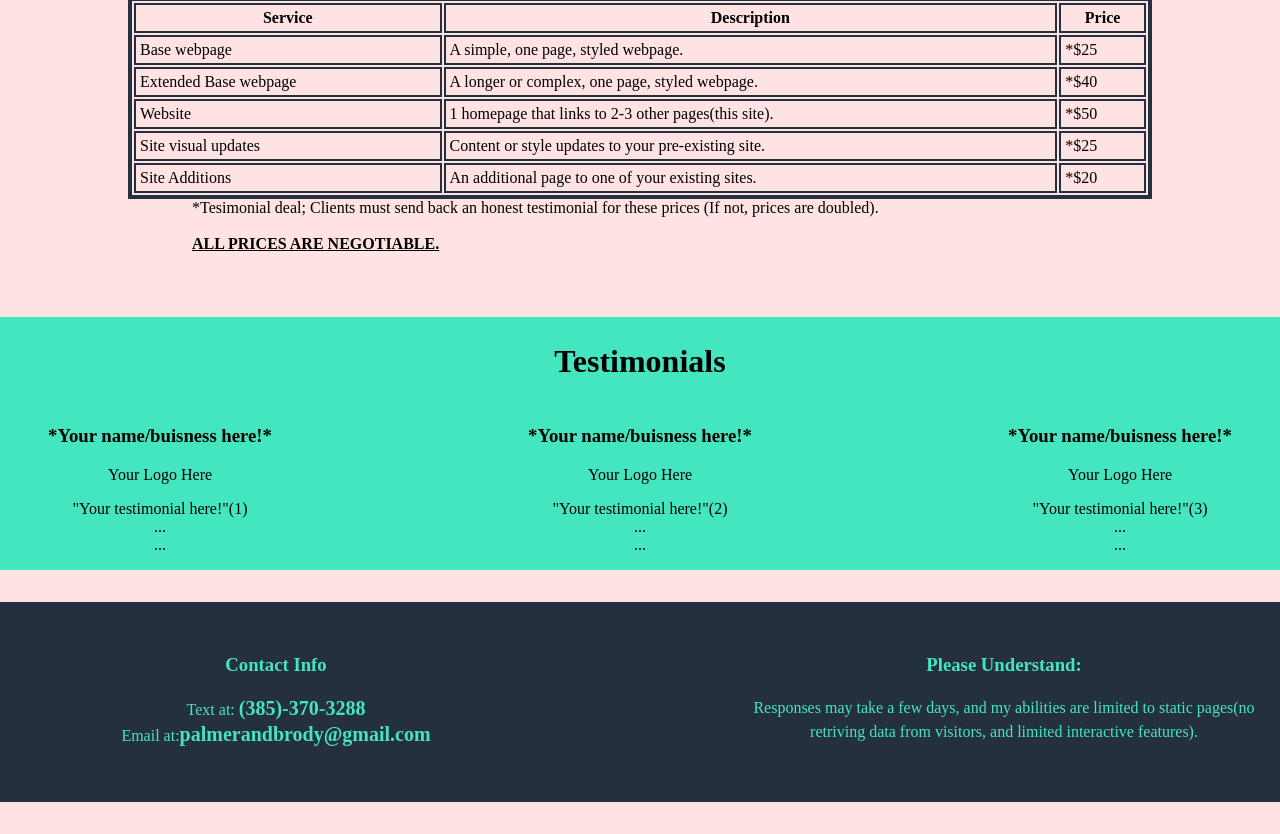
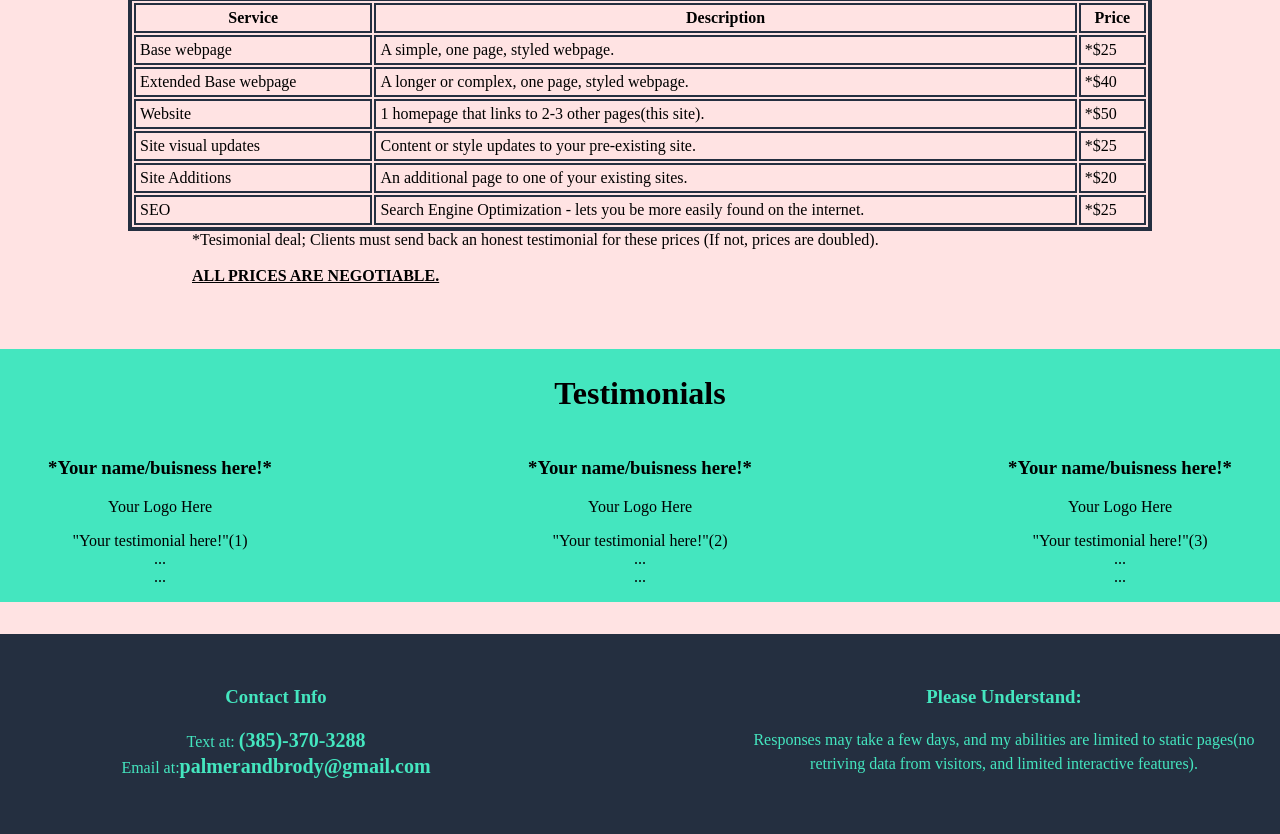
Before and after one commit to Brod-da-Toad/Freelance-Portfolio, a plain HTML site: page pricing.html in a window 1280 px wide. Shown: the part 1118-1952 px from the top of the page. Before the commit the page ends 1920 px from the top, so only its background shows below. Drawn offline with Linux system fonts and the light colour scheme.

Commit message:
Update pricing.html

```diff
--- a/pricing.html
+++ b/pricing.html
@@ -41,6 +41,9 @@
                         <tr>
                             <td>Site Additions</td><td>An additional page to one of your existing sites.</td><td>*$20</td>
                         </tr>
+                        <tr>
+                            <td>SEO</td><td>Search Engine Optimization - lets you be more easily found on the internet.</td><td>*$25</td>
+                        </tr>
                     </table>
                 </div>
                 <p id="price-disclaimer">*Tesimonial deal; Clients must send back an honest testimonial for these prices (If not, prices are doubled).<br><br><span class="highlight"> ALL PRICES ARE NEGOTIABLE.</span></p>
```
